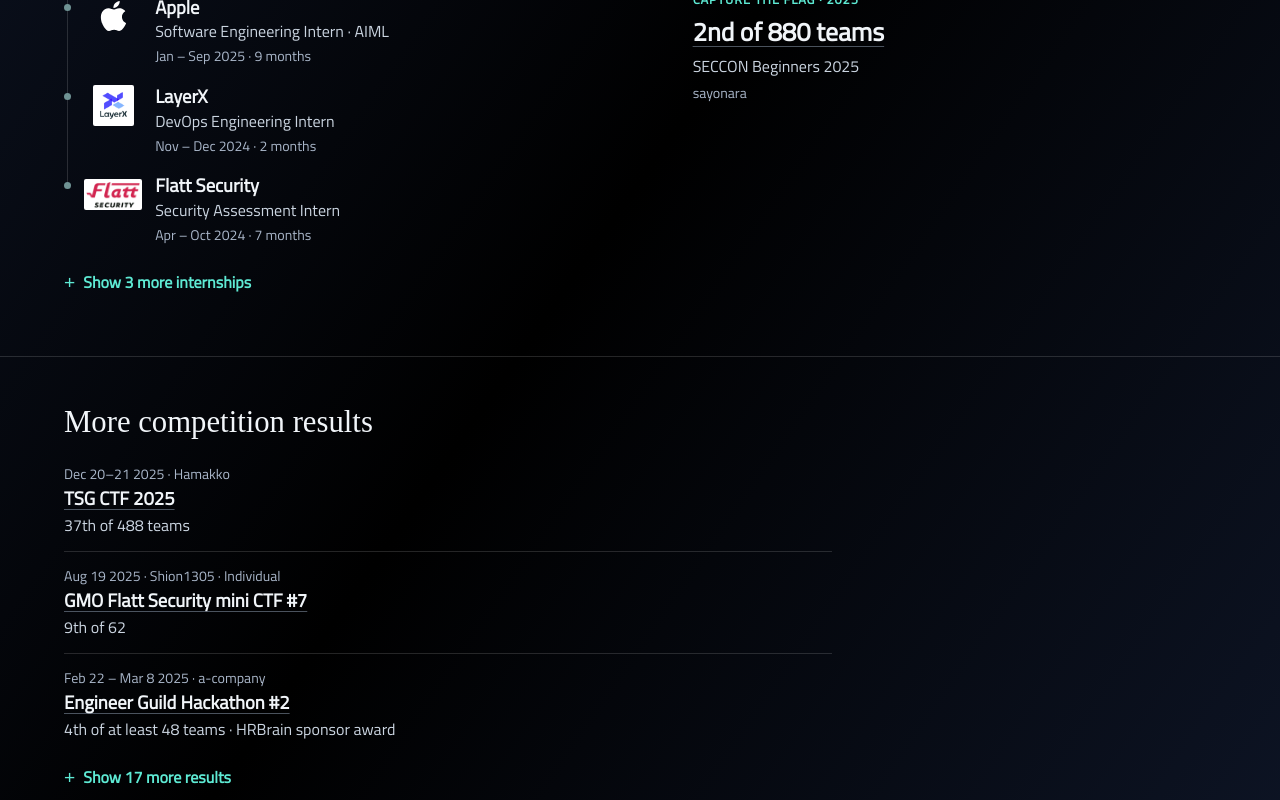
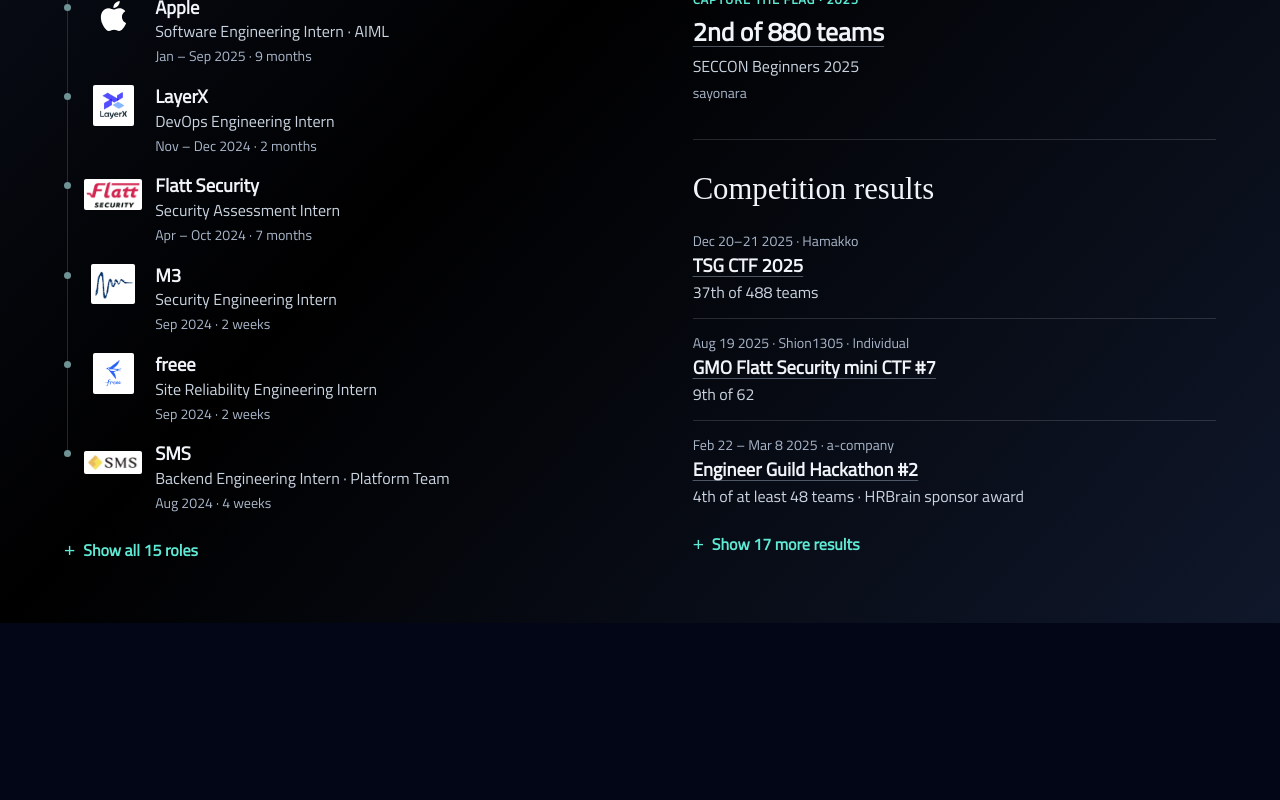
Before and after one commit to Shion1305/shion.pro-plain, a Nuxt app: page / in a window 1280 px wide. Shown: the part 740-1540 px from the top of the page. After the commit the page ends 1363 px from the top, so only its background shows below. Built offline with nearby package versions, Linux system fonts and the light colour scheme; a web font is replaced by a local one.

Commit message:
Expand the full timeline inline and place results beside it

```diff
--- a/assets/portfolio.css
+++ b/assets/portfolio.css
@@ -12,10 +12,12 @@
 .portfolio > :is(section, nav) {
   padding-inline: var(--page-edge);
 }
-.portfolio section[id] {
+.portfolio section[id],
+#achievements,
+.inline-disclosure :is(summary, .additional-entries) {
   scroll-margin-top: var(--nav-height);
 }
-.portfolio :is(a, summary):focus-visible {
+.portfolio :is(a, summary, button):focus-visible {
   outline: 2px solid var(--accent);
   outline-offset: 3px;
 }
@@ -105,6 +107,7 @@
 }
 #overview {
   display: grid;
+  align-items: start;
   grid-template-columns: minmax(0, 1.14fr) minmax(0, 1fr);
   gap: 2rem;
   padding-block: clamp(2rem, 4vw, 3.5rem);
@@ -131,10 +134,12 @@
   column-gap: clamp(0.6rem, 1vw, 0.9rem);
   align-items: start;
 }
-.role-timeline li:not(:last-child) {
+.role-timeline li:not(:last-child),
+#experience:has(details[open]) > .role-timeline > li:last-child {
   padding-bottom: 1.05rem;
 }
-.role-timeline li:not(:last-child)::before {
+.role-timeline li:not(:last-child)::before,
+#experience:has(details[open]) > .role-timeline > li:last-child::before {
   content: "";
   position: absolute;
   left: 0.2rem;
@@ -203,8 +208,8 @@
 }
 #results {
   border-top: 1px solid var(--line);
-  min-height: calc(100svh - var(--nav-height));
-  padding-block: 2.5rem 6.5rem;
+  margin-top: 1rem;
+  padding-top: 1.5rem;
 }
 .result-list {
   max-width: 48rem;
@@ -217,10 +222,19 @@
 .result-list h3 {
   margin: 0.13rem 0;
 }
-.portfolio details {
+.inline-disclosure {
+  display: flex;
+  flex-direction: column;
+}
+.inline-disclosure summary {
+  order: 1;
+}
+.inline-disclosure.enhanced[open] > summary {
+  display: none;
+}
+.inline-disclosure :is(summary, .collapse-entries) {
+  overflow-anchor: none;
   margin-top: 0.9rem;
-}
-.portfolio summary {
   display: flex;
   align-items: center;
   gap: 0.5rem;
@@ -238,8 +252,10 @@
   content: "+";
   font: 400 1.2rem/1 sans-serif;
 }
-.portfolio details[open] > summary::before {
+.portfolio details[open] > summary::before,
+.collapse-entries::before {
   content: "−";
+  font: 400 1.2rem/1 sans-serif;
 }
 .portfolio .open-label,
 .portfolio details[open] > summary .closed-label {
@@ -248,11 +264,14 @@
 .portfolio details[open] > summary .open-label {
   display: inline;
 }
-.portfolio summary:hover span {
+.portfolio summary:hover span,
+.collapse-entries:hover {
   text-decoration: underline;
 }
-.portfolio details[open] > :nth-child(2) {
-  margin-top: 0.6rem;
+#results .additional-entries .result-list {
+  margin-top: 0.85rem;
+  padding-top: 0.85rem;
+  border-top: 1px solid var(--line);
 }
 @media (max-width: 767px) {
   .profile-name {
@@ -271,8 +290,3 @@
     padding-top: 1.5rem;
   }
 }
-@media (scripting: none) {
-  .role-count {
-    display: none;
-  }
-}
--- /dev/null
+++ b/components/portfolio/ExperienceTimeline.vue
@@ -0,0 +1,24 @@
+<script setup lang="ts">
+import { currentRole, internships } from "./experience";
+import RoleTimeline from "./RoleTimeline.vue";
+import InlineDisclosure from "./InlineDisclosure.vue";
+
+const roles = [currentRole, ...internships];
+const recent = roles.slice(0, 8);
+const earlier = roles.slice(recent.length);
+</script>
+
+<template>
+  <div class="experience-heading">
+    <h2 id="experience-heading">Experience</h2>
+    <span class="role-count">{{ roles.length }} roles</span>
+  </div>
+  <RoleTimeline :roles="recent" />
+  <InlineDisclosure
+    v-if="earlier.length"
+    :show-label="`Show all ${roles.length} roles`"
+    hide-label="Show fewer roles"
+  >
+    <RoleTimeline :roles="earlier" />
+  </InlineDisclosure>
+</template>
--- /dev/null
+++ b/components/portfolio/InlineDisclosure.vue
@@ -0,0 +1,54 @@
+<script setup lang="ts">
+defineProps<{ showLabel: string; hideLabel: string }>();
+
+const details = ref<HTMLDetailsElement | null>(null);
+const summary = ref<HTMLElement | null>(null);
+const content = ref<HTMLElement | null>(null);
+const contentId = useId();
+const enhanced = ref(false);
+onMounted(() => {
+  enhanced.value = true;
+});
+
+function focusInView(target: HTMLElement | null) {
+  if (!target) return;
+  target.focus({ preventScroll: true });
+  const top = target.getBoundingClientRect().top;
+  if (top < parseFloat(getComputedStyle(target).scrollMarginTop) || top >= window.innerHeight) {
+    target.scrollIntoView({ block: "start" });
+  }
+}
+
+function openFromSummary() {
+  // Let the native summary open the list before moving focus to the new entries.
+  requestAnimationFrame(() => {
+    if (details.value?.open) focusInView(content.value);
+  });
+}
+
+function collapse() {
+  if (!details.value) return;
+  details.value.open = false;
+  focusInView(summary.value);
+}
+</script>
+
+<template>
+  <details ref="details" class="inline-disclosure" :class="{ enhanced }">
+    <summary ref="summary" @click="openFromSummary">
+      <span class="closed-label">{{ showLabel }}</span>
+      <span class="open-label">{{ hideLabel }}</span>
+    </summary>
+    <div :id="contentId" ref="content" tabindex="-1" class="additional-entries"><slot /></div>
+    <button
+      v-if="enhanced"
+      type="button"
+      class="collapse-entries"
+      aria-expanded="true"
+      :aria-controls="contentId"
+      @click="collapse"
+    >
+      {{ hideLabel }}
+    </button>
+  </details>
+</template>
--- a/components/portfolio/ScrollExperience.vue
+++ /dev/null
@@ -1,100 +0,0 @@
-<script setup lang="ts">
-import { currentRole, internships } from "./experience";
-import RoleTimeline from "./RoleTimeline.vue";
-
-const initial = [currentRole, ...internships.slice(0, 4)];
-const next = internships.slice(4, 7);
-const remaining = internships.slice(7);
-const total = internships.length + 1;
-const batch = ref<HTMLDetailsElement | null>(null);
-const batchOpen = ref(false);
-const archiveOpen = ref(false);
-const visible = computed(
-  () =>
-    initial.length +
-    (batchOpen.value ? next.length + (archiveOpen.value ? remaining.length : 0) : 0),
-);
-let previousY = 0;
-let readingScroll = false;
-let listeners: AbortController | undefined;
-
-function stopWatching() {
-  listeners?.abort();
-}
-
-function markReading() {
-  readingScroll = true;
-}
-
-function revealOnScroll() {
-  const y = window.scrollY;
-  const down = y > previousY;
-  previousY = y;
-  if (
-    !readingScroll ||
-    !down ||
-    !batch.value ||
-    window.matchMedia("(prefers-reduced-motion: reduce)").matches
-  )
-    return;
-  const top = batch.value.getBoundingClientRect().top;
-  // Reveal once, while the reader is approaching the next batch from above.
-  if (top < 80 || top > window.innerHeight - 72) return;
-  stopWatching();
-  batch.value.open = true;
-}
-
-function onBatchToggle(event: Event) {
-  batchOpen.value = (event.currentTarget as HTMLDetailsElement).open;
-  stopWatching();
-}
-onMounted(() => {
-  // Follow reading gestures. Section links and restored scroll positions should land undisturbed.
-  previousY = window.scrollY;
-  listeners = new AbortController();
-  const options = { passive: true, signal: listeners.signal };
-  window.addEventListener("wheel", markReading, options);
-  window.addEventListener("touchmove", markReading, options);
-  window.addEventListener(
-    "pointerdown",
-    (event) => {
-      readingScroll = event.clientX >= document.documentElement.clientWidth;
-    },
-    options,
-  );
-  window.addEventListener(
-    "keydown",
-    (event) => {
-      readingScroll = ["ArrowDown", "PageDown", "End", " "].includes(event.key);
-    },
-    options,
-  );
-  window.addEventListener("scroll", revealOnScroll, options);
-});
-onBeforeUnmount(stopWatching);
-</script>
-
-<template>
-  <div class="experience-heading">
-    <h2 id="experience-heading">Experience</h2>
-    <span class="role-count" role="status">{{ visible }} of {{ total }} roles</span>
-  </div>
-  <RoleTimeline :roles="initial" />
-  <details v-if="next.length" ref="batch" class="role-batch" @toggle="onBatchToggle">
-    <summary>
-      <span class="closed-label">Show {{ next.length }} more internships</span>
-      <span class="open-label">Back to the latest {{ initial.length }} roles</span>
-    </summary>
-    <RoleTimeline :roles="next" />
-    <details
-      v-if="remaining.length"
-      @toggle="archiveOpen = ($event.currentTarget as HTMLDetailsElement).open"
-    >
-      <summary>
-        <span class="closed-label">Show {{ remaining.length }} earlier internships</span
-        ><span class="open-label">Hide earlier internships</span>
-      </summary>
-      <RoleTimeline :roles="remaining" />
-    </details>
-  </details>
-</template>
--- a/components/portfolio/SectionNavigation.vue
+++ b/components/portfolio/SectionNavigation.vue
@@ -8,12 +8,18 @@ function syncSection() {
   animationFrame = 0;
   if (!navigation.value) return;
   const compact = window.matchMedia("(max-width: 767px)").matches;
-  const sections = ["profile", "overview", compact ? "achievements" : "results"];
+  const last = compact ? "achievements" : "results";
+  const sections = ["profile", "overview", last];
   const readingLine = navigation.value.offsetHeight + 2;
+  const atPageEnd =
+    window.scrollY > 0 &&
+    window.scrollY + window.innerHeight >= document.documentElement.scrollHeight - 2;
   let current = "profile";
   for (const id of sections) {
-    const section = document.getElementById(id);
-    if (section && section.getBoundingClientRect().top <= readingLine) current = id;
+    const bounds = document.getElementById(id)?.getBoundingClientRect();
+    if (!bounds || bounds.bottom <= readingLine) continue;
+    if (bounds.top <= readingLine || (id === last && atPageEnd && bounds.top < window.innerHeight))
+      current = id;
   }
   active.value = current;
 }
--- a/components/portfolio/experience.ts
+++ b/components/portfolio/experience.ts
@@ -155,7 +155,7 @@ export function describeTenure(role: Role, currentMonth: string) {
   const start = new Date(role.start + "-01T00:00:00Z");
   const end = new Date((role.end ?? currentMonth) + "-01T00:00:00Z");
   const period = role.end
-    ? monthLabel.formatRange(start, end)
+    ? monthLabel.formatRange(start, end).replace(/\s+/g, " ")
     : monthLabel.format(start) + " – present";
   // Dates have month precision. Count the calendar months covered unless a short placement has a known length.
   const months =
--- a/pages/index.vue
+++ b/pages/index.vue
@@ -1,6 +1,7 @@
 <script setup lang="ts">
 import SectionNavigation from "~/components/portfolio/SectionNavigation.vue";
-import ScrollExperience from "~/components/portfolio/ScrollExperience.vue";
+import ExperienceTimeline from "~/components/portfolio/ExperienceTimeline.vue";
+import InlineDisclosure from "~/components/portfolio/InlineDisclosure.vue";
 import ResultList from "~/components/portfolio/ResultList.vue";
 import { achievements, featuredAchievements } from "~/components/portfolio/achievements";
 import "~/assets/portfolio.css";
@@ -29,34 +30,38 @@ useHead({
       <ProfileLinks />
     </section>
     <SectionNavigation />
-    <section id="overview" aria-label="Experience and achievement highlights">
-      <section aria-labelledby="experience-heading"><ScrollExperience /></section>
-      <section id="achievements" aria-labelledby="achievements-heading">
+    <section id="overview" aria-label="Experience and achievements">
+      <section id="experience" aria-labelledby="experience-heading"><ExperienceTimeline /></section>
+      <div id="achievements">
+        <section aria-labelledby="achievements-heading">
           <h2 id="achievements-heading">Achievements</h2>
           <article v-for="entry in featuredAchievements" :key="entry.event" class="award">
             <p class="category">
-            {{ entry.category === "CTF" ? "Capture the flag" : entry.category }} · {{ entry.year }}
+              {{ entry.category === "CTF" ? "Capture the flag" : entry.category }} ·
+              {{ entry.year }}
             </p>
             <h3>
               <a :href="entry.source">{{ entry.headline ?? entry.result }}</a>
             </h3>
             <p>{{ entry.event }}</p>
             <p class="entry-meta">
-            {{ entry.team }}<template v-if="entry.awardDetail"> · {{ entry.awardDetail }}</template>
+              {{ entry.team
+              }}<template v-if="entry.awardDetail"> · {{ entry.awardDetail }}</template>
             </p>
           </article>
         </section>
+        <section id="results" aria-labelledby="results-heading">
+          <h2 id="results-heading">Competition results</h2>
+          <ResultList :results="recentResults" />
+          <InlineDisclosure
+            v-if="earlierResults.length"
+            :show-label="`Show ${earlierResults.length} more results`"
+            hide-label="Show fewer results"
+          >
+            <ResultList :results="earlierResults" />
+          </InlineDisclosure>
         </section>
-    <section id="results" aria-labelledby="results-heading">
-      <h2 id="results-heading">More competition results</h2>
-      <ResultList :results="recentResults" />
-      <details v-if="earlierResults.length">
-        <summary>
-          <span class="closed-label">Show {{ earlierResults.length }} more results</span>
-          <span class="open-label">Hide additional results</span>
-        </summary>
-        <ResultList :results="earlierResults" />
-      </details>
+      </div>
     </section>
   </main>
 </template>
```
Lines whose indentation alone changed are shown as unchanged.
